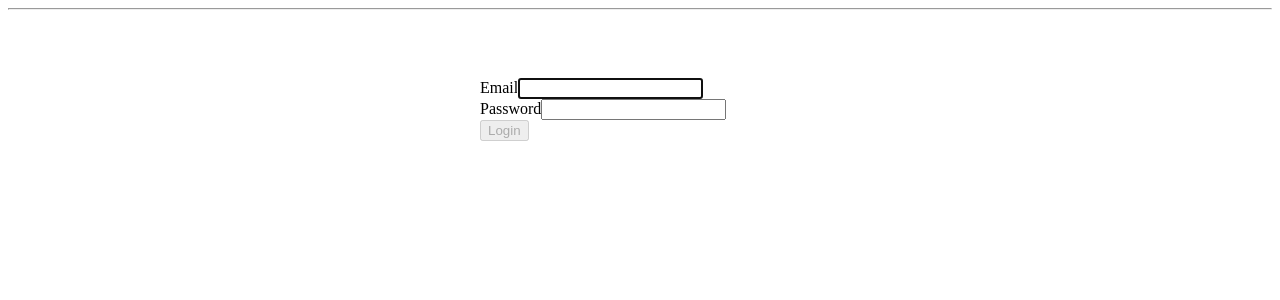
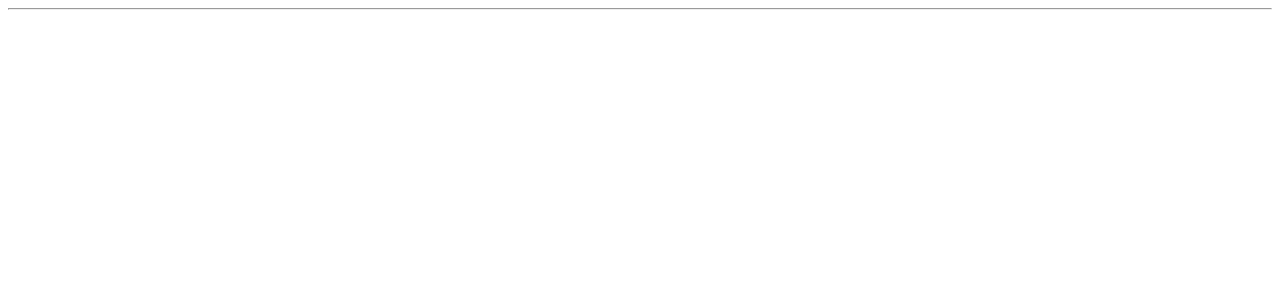
Before and after one commit to alexgfh/healt-id-pharma, a React (Create React App) app: page / in a window 1280 px wide. Shown: the top 300 px of the page. Built offline with nearby package versions, Linux system fonts and the light colour scheme.

Commit message:
Change access login url path

```diff
--- a/src/App.js
+++ b/src/App.js
@@ -6,7 +6,7 @@ const App = () => (
   <Router>
     <div>
       <hr />
-      <Route path="/" component={Login} />
+      <Route exact path="/login/*" component={Login} />
       <Route path="/about" component={About} />
       <Route path="/medications" component={Medications} />
     </div>
```
